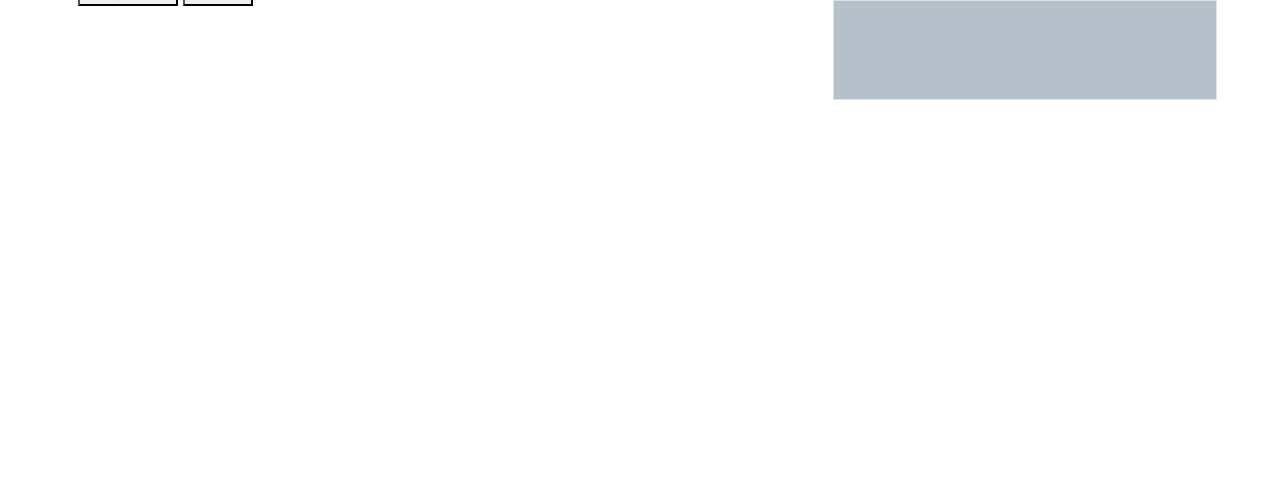
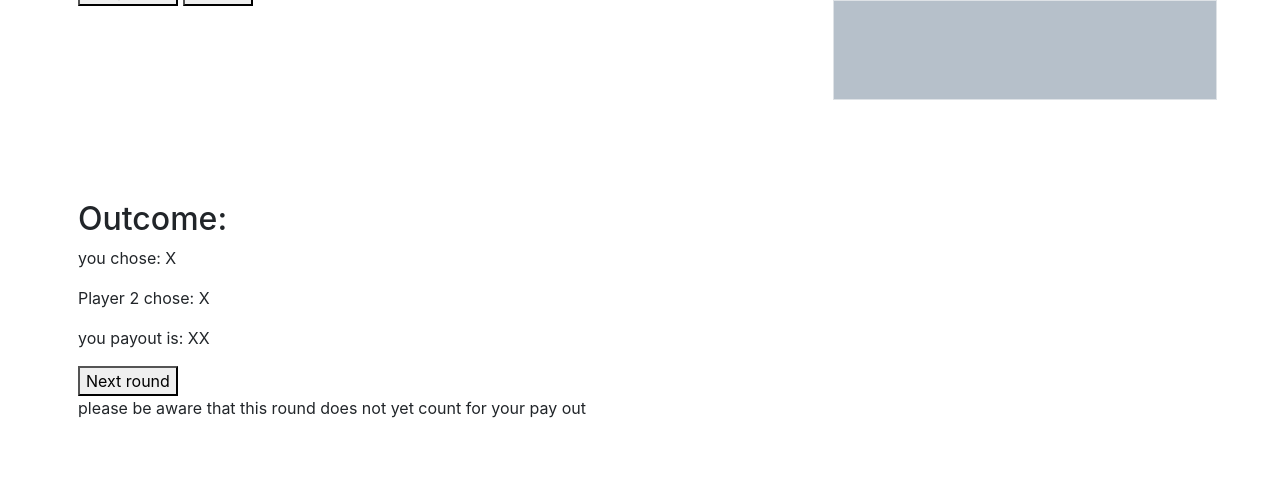
Before and after one commit to JoniMacAronie/PrisonerDilemma-master2, a Flask app: page /play in a window 1280 px wide. Shown: the part 348-848 px from the top of the page. Before the commit the page ends 448 px from the top, so only its background shows below. Run offline with Flask 2, Linux system fonts and the light colour scheme; some libraries are stand-ins or nearby versions.

Commit message:
added outcome section

```diff
--- a/src/templates/play.html
+++ b/src/templates/play.html
@@ -59,7 +59,16 @@
           </div>
         </div>
       </div>
-    </div>
+  </div>
+
+  <div class="row mx-5" style="height: 50vh">
+      <div class="col-8 h-50 align-self-center">
+      <h2> Outcome: </h2>
+  <p>you chose: X</p>
+      <p> Player 2 chose: X</p>
+      <p> you payout is: XX</p>
+          <button onlickaction=nextround type="button">Next round</button>
+          <p>please be aware that this round does not yet count for your pay out</p>
   </div>
   <script src="https://cdn.jsdelivr.net/npm/vue/dist/vue.js"></script>
   <script src="https://js.pusher.com/4.2/pusher.min.js"></script>
```
